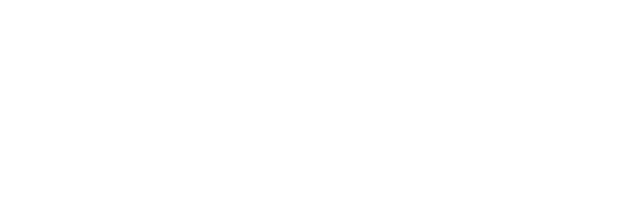
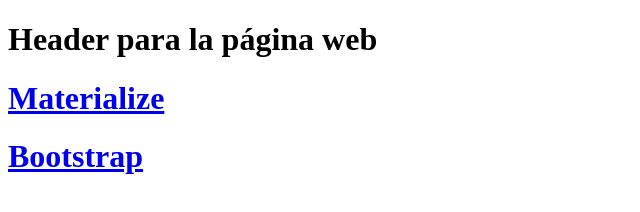
Before and after one commit to daw1jsalord/examen, a plain HTML site: page index.html in a window 1280 px wide. Shown: the whole page, without its empty margins (0-640 px from the left). Drawn offline with Linux system fonts and the light colour scheme.

Commit message:
Añadido header con enlaces a Materialize y Bootstrap

```diff
--- a/index.html
+++ b/index.html
@@ -9,6 +9,11 @@
         <link rel="stylesheet" href="styles.css">
     </head>
     <body>
+        <header>
+            <h1>Header para la página web</h1>
+            <h1><a href="https://materializecss.com">Materialize</a></h1>
+            <h1><a href="https://getbootstrap.com">Bootstrap</a></h1>
+        </header>
 
 
         <script src="" async defer></script>
```
